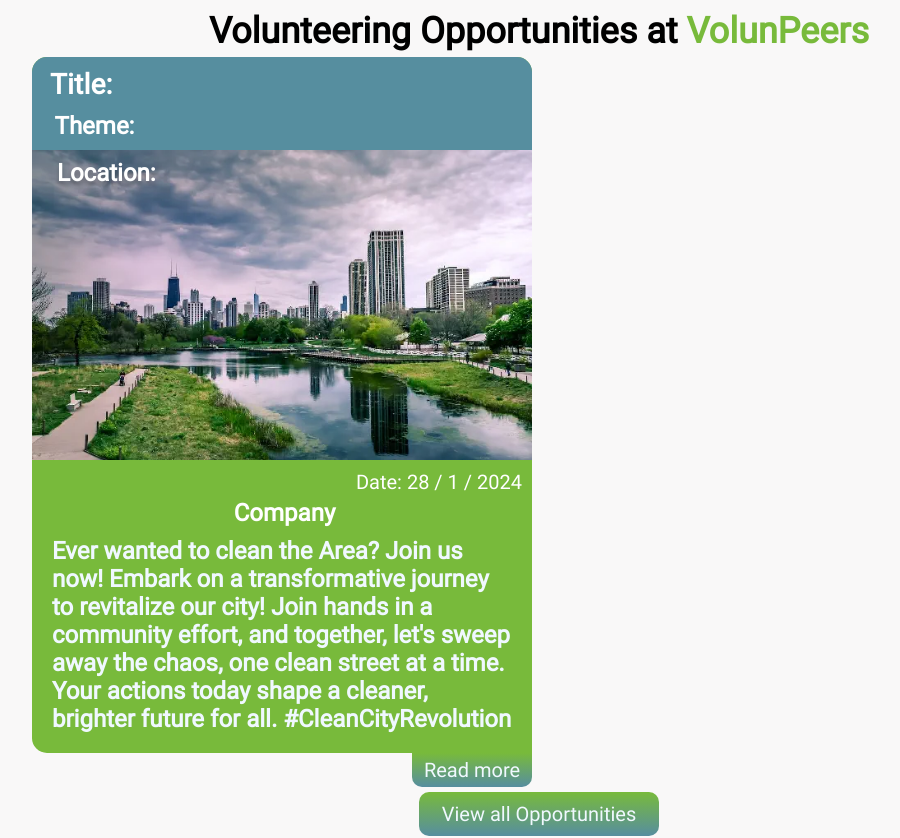
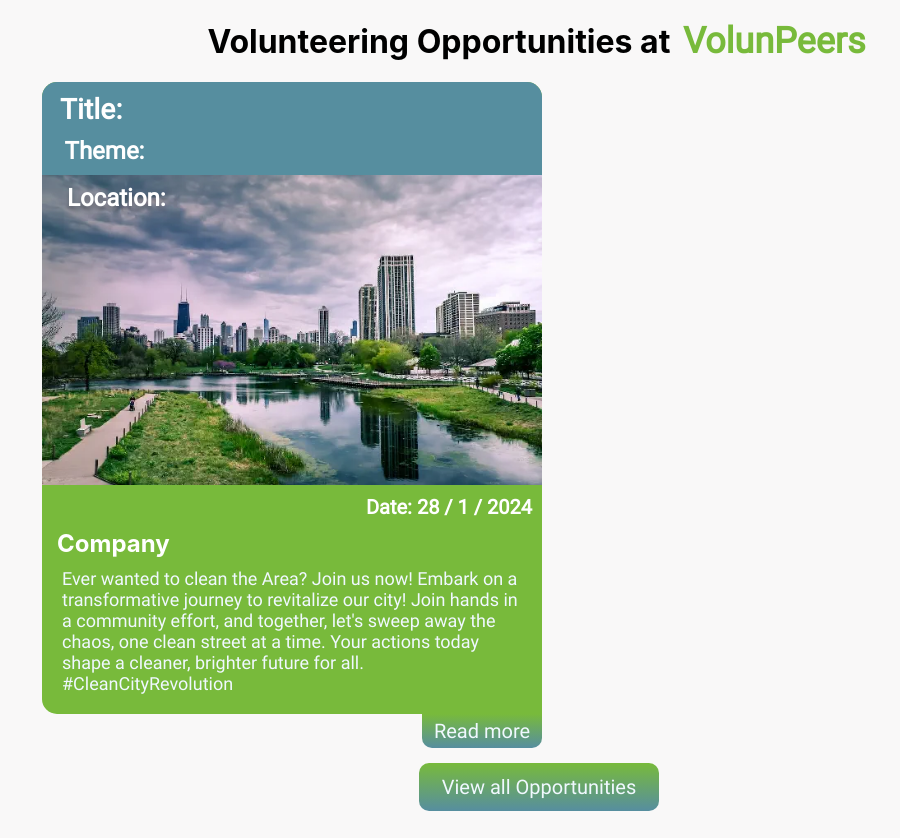
Before and after one commit to marieUr/VolunPeers-project, a React (Create React App) app in the folder volunpeers-front-end/: page / in a window 1280 px wide. Shown: the part 1500-2338 px from the top of the page, without its empty margins (101-1001 px from the left). Built offline with nearby package versions, Linux system fonts and the light colour scheme.

Commit message:
Fixing adjustments, adding into folders

```diff
--- a/volunpeers-front-end/src/Pages/body.js
+++ b/volunpeers-front-end/src/Pages/body.js
@@ -2,8 +2,8 @@ import React from 'react';
 import './body.css'; // Import the main styling, shared CSS file
 import HeroSection from '../components/HeroSection/HeroSection.jsx';
 import SubPagePlaceholder from '../components/SubPagePlaceholder.jsx';
-import Opportunities from '../components/Opportunities.jsx';
-import Description from '../components/Description.jsx';
+import Opportunities from '../components/Opportunities/Opportunities.jsx';
+import Description from '../components/Description/Description.jsx';
 
 export const Body = () => {
   return (
--- /dev/null
+++ b/volunpeers-front-end/src/components/Description/Description.css
@@ -0,0 +1,38 @@
+/* Description Styling*/
+
+.DescriptionSection h1 {
+  font-size: 3em;
+}
+.DescriptionSection h2 {
+  font-size: 2em;
+}
+.DescriptionSection h3 {
+  font-size: 28px;
+}
+.DescriptionSection h4 {
+  font-size: 24px;
+}
+
+.DescriptionSection span {
+  padding: 5px;
+  font-weight: 600;
+  font-size: 24px;
+  font-family: 'Roboto';
+  color: white;
+}
+
+.DescriptionSection {
+  margin: auto;
+  padding: 5px;
+  display: flex;
+  justify-content: center;
+}
+
+.Description-Rectangle {
+  width: 80%;
+  height: 650px;
+  background-color: var(--secondaryColor);
+  border-radius: 15px;
+  display: flex;
+  justify-content: space-between;
+}
--- a/volunpeers-front-end/src/components/Description.jsx
+++ b/volunpeers-front-end/src/components/Description/Description.jsx
@@ -1,6 +1,6 @@
 import React from 'react';
-import './GeneralStyling.css';
-import CityImage from './../Images/citywithpark.webp';
+import './Description.css';
+import CityImage from '../../Images/citywithpark.webp';
 
 function Description() {
   return (
--- a/volunpeers-front-end/src/components/GeneralStyling.css
+++ b/volunpeers-front-end/src/components/GeneralStyling.css
@@ -1,34 +1,16 @@
-.SubPage-Placeholder {
-  width: 100%;
-  margin: auto;
-  padding: 15px;
-  display: flex;
-  flex-direction: row;
-  justify-content: space-between;
-}
-.Placeholder-Section {
-  margin-left: 10%;
-  margin-right: 10%;
-}
-.mainSectionOpportunities,
-.Placeholder-Section,
-.DescriptionSection h1 {
+.Placeholder-Section h1 {
   font-size: 3em;
 }
-.mainSectionOpportunities,
-.Placeholder-Section,
-.DescriptionSection h2 {
+
+.Placeholder-Section h2 {
   font-size: 2em;
 }
 
-.mainSectionOpportunities,
-.Placeholder-Section,
-.DescriptionSection h3 {
+.Placeholder-Section h3 {
   font-size: 28px;
 }
-.mainSectionOpportunities,
-.Placeholder-Section,
-.DescriptionSection h4 {
+
+.Placeholder-Section h4 {
   font-size: 24px;
 }
 
@@ -37,7 +19,7 @@
   cursor: pointer;
   width: 240px;
   border-radius: 10px;
-  padding: 10px;
+  padding: 12px;
   border: none;
   font-family: 'Roboto';
   font-weight: 400;
@@ -48,7 +30,7 @@
     rgb(86.33, 141.84, 159.38) 100%
   );
   color: aliceblue;
-  margin: 5px;
+  margin: 15px;
   box-shadow: 0 0 0 100vmax inset rgb(0 0 0 / var(--o, 0%));
   transition: 0.4s;
 }
@@ -58,173 +40,16 @@
   font-family: 'Roboto-Bold';
   z-index: 1;
 }
-/* maybe great for future usage? Styling for VolunPeers name*/
 
-.CompanyName {
-  font-weight: 700;
-  font-size: 36px;
-  color: var(--mainColor);
-}
+/* Placeholder Elements */
 
-/* Volunteering Opportunities Element */
-.mainSectionOpportunities {
-  margin: auto;
-  padding: 15px;
-  margin-left: 10%;
-  margin-right: 10%;
-}
-.opportunitySection {
-  margin: auto;
-  padding: 20px;
-}
-.opportunitySection h2 {
-  color: black;
-}
-.Opportunities {
-  width: 500px;
-  border-radius: 15%;
-  display: flex;
-  flex-direction: column;
-  justify-content: space-between;
-}
-
-.TextSection {
-  padding: 5px 10px 10px 10px;
-  margin: auto;
-}
-.TextSection p {
-  padding: 5px 10px 10px 10px;
-  margin: auto;
-  text-align: left;
-  color: aliceblue;
-}
-
-.TextSection h4 {
-  margin: 0;
-  padding: 0px 0px 5px 5px;
-}
-.Opportunities button {
-  width: 120px;
-  border-radius: 0px 0px 10px 10px;
-  padding: 5px;
-  border: none;
-  font-family: 'Roboto';
-  font-weight: 400;
-  font-size: 20px;
-  background-color: var(--mainColor);
-  margin: 0;
-  margin-left: auto;
-  color: aliceblue;
-  box-shadow: 0 0 0 100vmax inset rgb(0 0 0 / var(--o, 0%));
-  transition: 0.4s;
-}
-
-.Opportunities button:hover {
-  --o: 10%;
-  font-family: 'Roboto-Bold';
-  z-index: 1;
-  cursor: pointer;
-}
-
-.Opportunities img {
-  width: 100%;
-  object-fit: cover;
-  padding: 10px 0px 0px 0px;
-  position: relative;
-  display: block;
-}
-
-.mainSectionOpportunities,
-.Placeholder-Section,
-.DescriptionSection span {
+.Placeholder-Section span {
   padding: 5px;
   font-weight: 600;
   font-size: 24px;
   font-family: 'Roboto';
   color: white;
 }
-
-.Date {
-  padding: 5px;
-  padding-bottom: 0;
-  display: flex;
-  font-weight: 400;
-  font-size: 20px;
-  justify-content: flex-end;
-  margin: 1%;
-  margin-bottom: 0;
-}
-
-.OpportunityTitle {
-  background-color: var(--SecondaryColorAlt);
-  border-radius: 15px 15px 0px 0px;
-  position: relative;
-}
-
-.OpportunityTitle h1 {
-  padding: 10px;
-  margin-left: 8px;
-  font-family: 'Montserrat-Bold', 'Roboto', Helvetica;
-  font-weight: 700;
-  line-height: 35px;
-  letter-spacing: 0.22px;
-  color: white;
-  text-align: left;
-}
-
-.OpportunityTitle h2 {
-  padding: 10px;
-  margin-left: 8px;
-  font-family: 'Montserrat-Bold', 'Roboto', Helvetica;
-  font-weight: 700;
-  line-height: 35px;
-  letter-spacing: 0.22px;
-  color: white;
-  text-align: left;
-}
-
-.OpportunityTitle h3 {
-  padding: 10px;
-  margin-left: 8px;
-  font-family: 'Montserrat-Bold', 'Roboto', Helvetica;
-  font-weight: 700;
-  line-height: 35px;
-  letter-spacing: 0.22px;
-  color: white;
-  text-align: left;
-}
-
-.OpportunityTitle h4 {
-  padding: 10px;
-  margin-left: 8px;
-  font-family: 'Montserrat-Bold', 'Roboto', Helvetica;
-  font-weight: 700;
-  line-height: 35px;
-  letter-spacing: 0.22px;
-  color: white;
-  text-align: left;
-}
-
-.Location {
-  padding: 5px;
-  position: absolute;
-  left: 20px;
-  z-index: 1;
-  top: 24%;
-  text-shadow: 0px 4px 4px #00000040;
-}
-
-.Theme {
-  display: inline;
-  z-index: 2;
-  margin-right: 75%;
-}
-.volunteeringOpportunity {
-  background-color: var(--mainColor);
-  border-radius: 15px 15px 0px 15px;
-}
-
-/* Placeholder Elements */
 
 .PlaceholderBoxOne {
   background-color: rgb(155, 155, 155);
@@ -244,30 +69,22 @@
   height: 550px;
   border-radius: 15%;
 }
-.opportunitySection {
+
+.SubPage-Placeholder {
+  width: 100%;
   margin: auto;
-  padding: 5px;
+  padding: 15px;
   display: flex;
   flex-direction: row;
-  justify-content: center;
+  justify-content: space-between;
 }
 
-/* Description Styling*/
-.DescriptionSection {
-  margin: auto;
-  padding: 5px;
-  display: flex;
-  justify-content: center;
+.Placeholder-Section {
+  margin-left: 10%;
+  margin-right: 10%;
 }
 
-.Description-Rectangle {
-  width: 80%;
-  height: 650px;
-  background-color: var(--secondaryColor);
-  border-radius: 15px;
-  display: flex;
-  justify-content: space-between;
-}
+/* Adjusting sizing based on screensizes*/
 
 @media screen and (max-width: 2260px) {
   .SubPage-Placeholder {
--- a/volunpeers-front-end/src/components/Opportunities.jsx
+++ b/volunpeers-front-end/src/components/Opportunities/Opportunities.jsx
@@ -1,6 +1,6 @@
 import React from 'react';
-import './GeneralStyling.css';
-import CityImage from './../Images/citywithpark.webp';
+import './OpportunityStyling.css';
+import CityImage from '../../Images/citywithpark.webp';
 
 function Opportunities() {
   return (
@@ -36,7 +36,10 @@ function Opportunities() {
         </div>
         <button aria-label="Read more">Read more</button>
       </div>
-      <button aria-label="View all Opportunities">
+      <button
+        className="OpportunityButtonMain"
+        aria-label="View all Opportunities"
+      >
         View all Opportunities
       </button>
     </div>
--- /dev/null
+++ b/volunpeers-front-end/src/components/Opportunities/OpportunityStyling.css
@@ -0,0 +1,190 @@
+/* Volunteering Opportunities Element */
+
+.mainSectionOpportunities h1 {
+  font-size: 3em;
+}
+.mainSectionOpportunities h2 {
+  font-size: 2em;
+}
+
+.mainSectionOpportunities h3 {
+  font-size: 28px;
+}
+.mainSectionOpportunities h4 {
+  font-size: 24px;
+}
+
+.mainSectionOpportunities {
+  margin: auto;
+  padding: 15px;
+  margin-left: 10%;
+  margin-right: 10%;
+}
+
+.opportunitySection h2 {
+  color: black;
+}
+
+.Opportunities {
+  width: 500px;
+  border-radius: 15%;
+  display: flex;
+  flex-direction: column;
+  justify-content: space-between;
+}
+
+.TextSection {
+  padding: 5px 10px 10px 10px;
+  margin: auto;
+  color: white;
+}
+
+.TextSection p {
+  padding: 5px 10px 10px 10px;
+  margin: auto;
+  text-align: left;
+  color: aliceblue;
+  display: flex;
+  font-weight: 200;
+  font-size: 18px;
+  font-family: 'Roboto';
+}
+
+.TextSection h4 {
+  display: flex;
+  margin: 0;
+  padding: 0px 0px 5px 5px;
+}
+
+/* maybe great for future usage? Styling for VolunPeers name*/
+
+.CompanyName {
+  font-weight: 700;
+  font-size: 36px !important;
+  color: var(--mainColor) !important;
+}
+
+.Opportunities button {
+  width: 120px;
+  border-radius: 0px 0px 10px 10px;
+  padding: 5px;
+  border: none;
+  font-family: 'Roboto';
+  font-weight: 400;
+  font-size: 20px;
+  background-color: var(--mainColor);
+  margin: 0;
+  margin-left: auto;
+  color: aliceblue;
+  box-shadow: 0 0 0 100vmax inset rgb(0 0 0 / var(--o, 0%));
+  transition: 0.4s;
+}
+
+.Opportunities button:hover {
+  --o: 10%;
+  font-family: 'Roboto-Bold';
+  z-index: 1;
+  cursor: pointer;
+}
+
+.Opportunities img {
+  width: 100%;
+  object-fit: cover;
+  padding: 10px 0px 0px 0px;
+  position: relative;
+  display: block;
+}
+.mainSectionOpportunities span {
+  padding: 5px;
+  font-weight: 600;
+  font-size: 24px;
+  font-family: 'Roboto';
+  color: white;
+}
+
+.Date {
+  padding: 5px;
+  padding-bottom: 0;
+  display: flex;
+  font-weight: 400;
+  font-size: 20px !important;
+  justify-content: flex-end;
+  margin: 1%;
+  margin-bottom: 0;
+}
+
+.OpportunityTitle {
+  background-color: var(--SecondaryColorAlt);
+  border-radius: 15px 15px 0px 0px;
+  position: relative;
+}
+
+.OpportunityTitle h1 {
+  padding: 10px;
+  margin-left: 8px;
+  font-family: 'Montserrat-Bold', 'Roboto', Helvetica;
+  font-weight: 700;
+  line-height: 35px;
+  letter-spacing: 0.22px;
+  color: white;
+  text-align: left;
+}
+
+.OpportunityTitle h2 {
+  padding: 10px;
+  margin-left: 8px;
+  font-family: 'Montserrat-Bold', 'Roboto', Helvetica;
+  font-weight: 700;
+  line-height: 35px;
+  letter-spacing: 0.22px;
+  color: white;
+  text-align: left;
+}
+
+.OpportunityTitle h3 {
+  padding: 10px;
+  margin-left: 8px;
+  font-family: 'Montserrat-Bold', 'Roboto', Helvetica;
+  font-weight: 700;
+  line-height: 35px;
+  letter-spacing: 0.22px;
+  color: white;
+  text-align: left;
+}
+
+.OpportunityTitle h4 {
+  padding: 10px;
+  margin-left: 8px;
+  font-family: 'Montserrat-Bold', 'Roboto', Helvetica;
+  font-weight: 700;
+  line-height: 35px;
+  letter-spacing: 0.22px;
+  color: white;
+  text-align: left;
+}
+
+.Location {
+  padding: 5px;
+  position: absolute;
+  left: 20px;
+  z-index: 1;
+  top: 24%;
+  text-shadow: 0px 4px 4px #00000040;
+}
+
+.Theme {
+  display: inline;
+  z-index: 2;
+  margin-right: 75%;
+}
+.volunteeringOpportunity {
+  background-color: var(--mainColor);
+  border-radius: 15px 15px 0px 15px;
+}
+.opportunitySection {
+  margin: auto;
+  padding: 20px;
+  display: flex;
+  flex-direction: row;
+  justify-content: center;
+}
```
